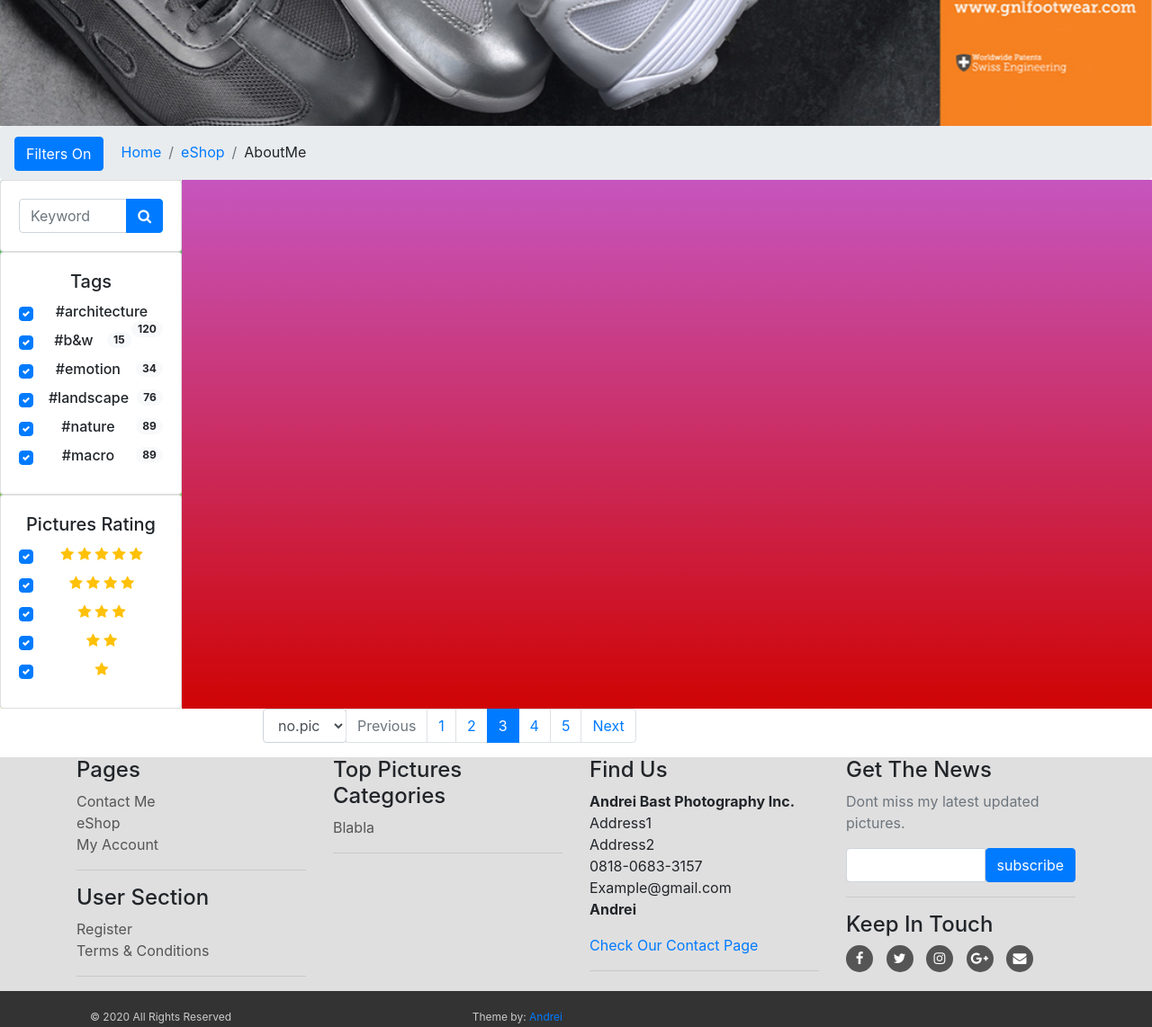
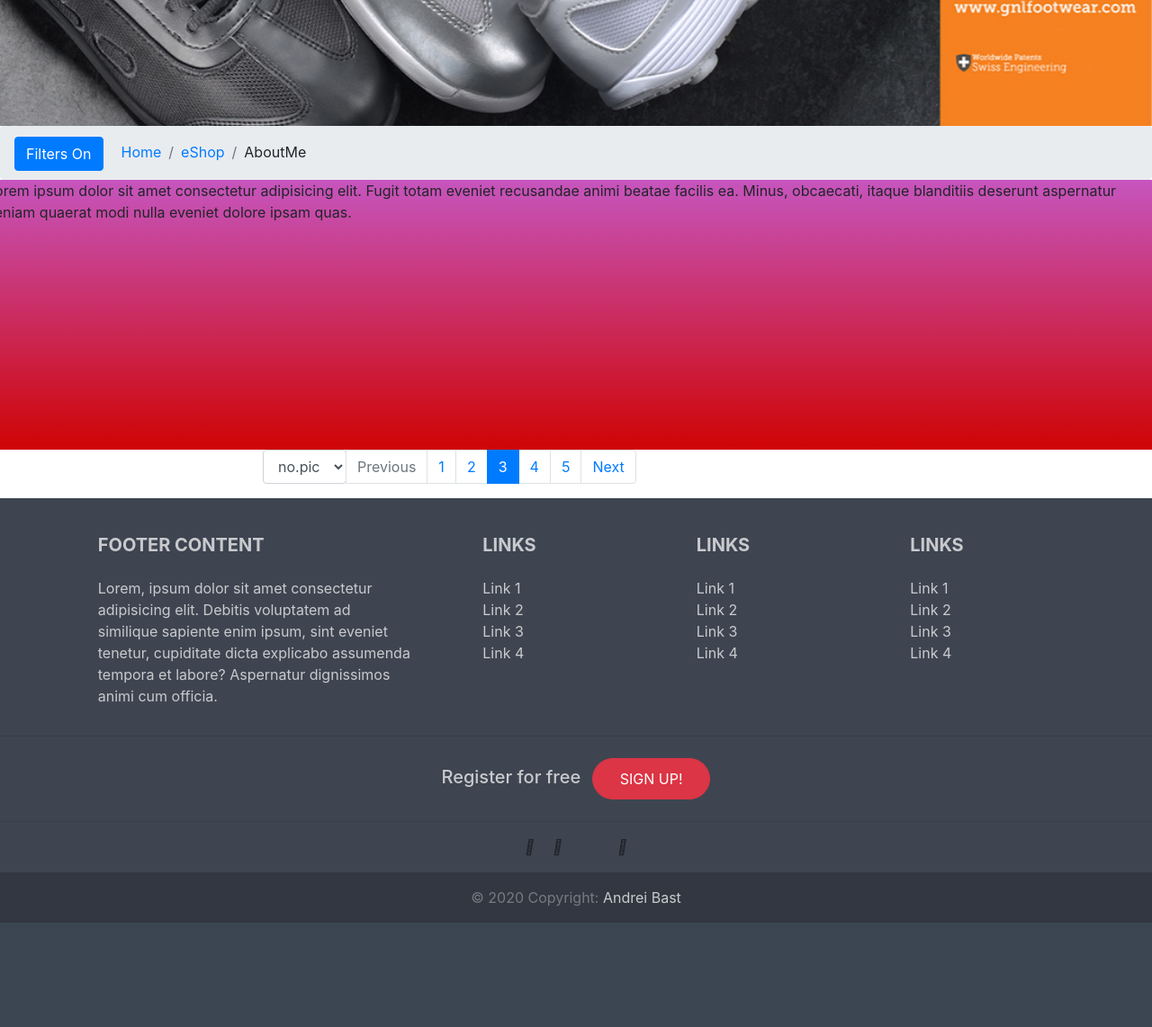
Before and after one commit to andreibast/andreibast.photography, a PHP site: page / in a window 1280 px wide. Shown: the part 644-1786 px from the top of the page at 90% size. After the commit the page ends 1670 px from the top, so only its background shows below. Run offline with PHP 8.4, Linux system fonts and the light colour scheme.

Commit message:
layoutThirdTrial

```diff
--- a/css/style.css
+++ b/css/style.css
@@ -4,6 +4,8 @@
 body{
     margin: auto 0;
     font-family: Arial;
+
+    /* background-color: #f8f9fa; */
 }
 
 /*************************************************************************************************************************
@@ -195,6 +197,7 @@
 #footer .social a:hover{
     color: #dedede;
     background: #777777;
+
 }
 
 
@@ -204,7 +207,7 @@
 #copyright{
     background: #333333;
     color: #cccccc;
-    padding: 20px 0;
+    padding: 0 20px;
     font-size: 12px;
 }
 
--- a/index.php
+++ b/index.php
@@ -23,11 +23,15 @@
     <div>
         <?php include("modules/topbar.php"); ?>
         <?php include("modules/carousel.php"); ?>
-        <?php include("modules/center.php"); ?>
+        <?php include("modules/center.php");  ?>
+
+    </div>
+    <div> <!--the separate div will keep the footer and its properties separate-->
+        <?php include("modules/footer.php"); ?>
+    </div>
 
 
-        <?php include("modules/footer.php"); ?>
-    </div>
+
 
     <script src="https://code.jquery.com/jquery-3.5.1.slim.min.js" integrity="sha384-DfXdz2htPH0lsSSs5nCTpuj/zy4C+OGpamoFVy38MVBnE+IbbVYUew+OrCXaRkfj" crossorigin="anonymous"></script>
     <script src="https://cdn.jsdelivr.net/npm/popper.js@1.16.0/dist/umd/popper.min.js" integrity="sha384-Q6E9RHvbIyZFJoft+2mJbHaEWldlvI9IOYy5n3zV9zzTtmI3UksdQRVvoxMfooAo" crossorigin="anonymous"></script>
--- a/modules/center.php
+++ b/modules/center.php
@@ -2,23 +2,20 @@
 <?php include("modules/navbar.php");?>
 
 
-<div class="">
+    <div class=" red container-main-center2">
+            <p>Lorem ipsum dolor sit amet consectetur adipisicing elit. Fugit totam eveniet recusandae animi beatae facilis ea. Minus, obcaecati, itaque blanditiis deserunt aspernatur veniam quaerat modi nulla eveniet dolore ipsam quas.</p>
+
+
+
+
+    </div>
 
     <!--------------------
     1.SIDEBAR SECTION
     ---------------------->
-    <div class="container-main-center">
-        <?php include("modules/sidebar.php"); ?>
-    </div>
+    <!-- <div class="container-main-center">
 
-
-    <!--------------------
-    2.IMAGES SECTION
-    ---------------------->
-    <div class=" red container-main-center2">
-            <!-- include("modules/pictures.php");  -->
-    </div>
-</div>
+    </div> -->
 
 
           <!--------------------
--- a/modules/footer.php
+++ b/modules/footer.php
@@ -1,119 +1,157 @@
-<div id="footer"><!-- #footer Begin -->
-    <div class="container"><!-- container Begin -->
-        <div class="row"><!-- row Begin -->
-            <div class="col-sm-6 col-md-3"><!-- col-sm-6 col-md-3 Begin -->
 
-               <h4>Pages</h4>
+<!-- Footer -->
+<footer class="page-footer font-small stylish-color-dark pt-4" style="background-color: #3e4551;" >
 
-                <ul><!-- ul Begin -->
-                    <li><a href="contact.php">Contact Me</a></li>
-                    <li><a href="shop.php">eShop</a></li>
-                    <li><a href="customer/my_account.php">My Account</a></li>
-                </ul><!-- ul Finish -->
+  <!-- Footer Links -->
+  <div class="container text-center text-md-left" style="background-color: #3e4551;">
 
-                <hr>
+    <!-- Grid row -->
+    <div class="row">
 
-                <h4>User Section</h4>
+      <!-- Grid column -->
+      <div class="col-md-4 mx-auto">
 
-                <ul><!-- ul Begin -->
+        <!-- Content -->
+        <h5 class="font-weight-bold text-uppercase mt-3 mb-4" style="color: #c9cacd;">Footer Content</h5>
+        <p style="color: #c9cacd;">Lorem, ipsum dolor sit amet consectetur adipisicing elit. Debitis voluptatem ad similique sapiente enim ipsum, sint eveniet tenetur, cupiditate dicta explicabo assumenda tempora et labore? Aspernatur dignissimos animi cum officia.</p>
 
+      </div>
+      <!-- Grid column -->
 
-                    <li><a href="customer_register.php">Register</a></li>
-                    <li><a href="terms.php">Terms & Conditions</a></li>
-                </ul><!-- ul Finish -->
+      <hr class="clearfix w-100 d-md-none">
 
-                <hr class="hidden-md hidden-lg hidden-sm">
+      <!-- Grid column -->
+      <div class="col-md-2 mx-auto">
 
-            </div><!-- col-sm-6 col-md-3 Finish -->
+        <!-- Links -->
+        <h5 class="font-weight-bold text-uppercase mt-3 mb-4" style="color: #c9cacd;">Links</h5>
 
-            <div class="com-sm-6 col-md-3"><!-- col-sm-6 col-md-3 Begin -->
+        <ul class="list-unstyled">
+          <li>
+            <a href="#!"style="color: #c9cacd;">Link 1</a>
+          </li>
+          <li>
+            <a href="#!" style="color: #c9cacd;">Link 2</a>
+          </li>
+          <li>
+            <a href="#!" style="color: #c9cacd;">Link 3</a>
+          </li>
+          <li>
+            <a href="#!" style="color: #c9cacd;">Link 4</a>
+          </li>
+        </ul>
 
-                <h4>Top Pictures Categories</h4>
+      </div>
+      <!-- Grid column -->
 
-                <ul><!-- ul Begin -->
-                    <a href="">Blabla</a>
+      <hr class="clearfix w-100 d-md-none">
 
+      <!-- Grid column -->
+      <div class="col-md-2 mx-auto">
 
-                </ul><!-- ul Finish -->
+        <!-- Links -->
+        <h5 class="font-weight-bold text-uppercase mt-3 mb-4" style="color: #c9cacd;">Links</h5>
 
-                <hr class="hidden-md hidden-lg">
+        <ul class="list-unstyled">
+          <li>
+            <a href="#!" style="color: #c9cacd;">Link 1</a>
+          </li>
+          <li>
+            <a href="#!" style="color: #c9cacd;">Link 2</a>
+          </li>
+          <li>
+            <a href="#!" style="color: #c9cacd;">Link 3</a>
+          </li>
+          <li>
+            <a href="#!" style="color: #c9cacd;">Link 4</a>
+          </li>
+        </ul>
 
-            </div><!-- col-sm-6 col-md-3 Finish -->
+      </div>
+      <!-- Grid column -->
 
-            <div class="col-sm-6 col-md-3"><!-- col-sm-6 col-md-3 Begin -->
+      <hr class="clearfix w-100 d-md-none">
 
-                <h4>Find Us</h4>
+      <!-- Grid column -->
+      <div class="col-md-2 mx-auto">
 
-                <p><!-- p Start -->
+        <!-- Links -->
+        <h5 class="font-weight-bold text-uppercase mt-3 mb-4" style="color: #c9cacd;">Links</h5>
 
-                    <strong>Andrei Bast Photography Inc.</strong>
-                    <br/>Address1
-                    <br/>Address2
-                    <br/>0818-0683-3157
-                    <br/>Example@gmail.com
-                    <br/><strong>Andrei</strong>
+        <ul class="list-unstyled">
+          <li>
+            <a href="#!" style="color: #c9cacd;">Link 1</a>
+          </li>
+          <li>
+            <a href="#!" style="color: #c9cacd;">Link 2</a>
+          </li>
+          <li>
+            <a href="#!" style="color: #c9cacd;">Link 3</a>
+          </li>
+          <li>
+            <a href="#!" style="color: #c9cacd;">Link 4</a>
+          </li>
+        </ul>
 
-                </p><!-- p Finish -->
+      </div>
+      <!-- Grid column -->
 
-                <a href="contact.php">Check Our Contact Page</a>
+    </div>
+    <!-- Grid row -->
 
-                <hr class="hidden-md hidden-lg">
+  </div>
+  <!-- Footer Links -->
 
-            </div><!-- col-sm-6 col-md-3 Finish -->
+  <hr>
 
-            <div class="col-sm-6 col-md-3">
+  <!-- Call to action -->
+  <ul class="list-unstyled list-inline text-center py-2" style="background-color: #3e4551;">
+    <li class="list-inline-item">
+      <h5 class="mb-1" style="color: #c9cacd;">Register for free</h5>
+    </li>
+    <li class="list-inline-item">
+      <a href="#!" class="btn btn-danger btn-rounded" style="padding: 10px 30px; border-radius: 30px;">SIGN UP!</a>
+    </li>
+  </ul>
+  <!-- Call to action -->
 
-                <h4>Get The News</h4>
+  <hr>
 
-                <p class="text-muted">
-                    Dont miss my latest updated pictures.
-                </p>
+  <!-- Social buttons -->
+  <ul class="list-unstyled list-inline text-center" style="background-color: #3e4551;">
+    <li class="list-inline-item">
+      <a class="btn-floating btn-fb mx-1">
+        <i class="fab fa-facebook-f"> </i>
+      </a>
+    </li>
+    <li class="list-inline-item">
+      <a class="btn-floating btn-tw mx-1">
+        <i class="fab fa-twitter"> </i>
+      </a>
+    </li>
+    <li class="list-inline-item">
+      <a class="btn-floating btn-gplus mx-1">
+        <i class="fab fa-google-plus-g"> </i>
+      </a>
+    </li>
+    <li class="list-inline-item">
+      <a class="btn-floating btn-li mx-1">
+        <i class="fab fa-linkedin-in"> </i>
+      </a>
+    </li>
+    <li class="list-inline-item">
+      <a class="btn-floating btn-dribbble mx-1">
+        <i class="fab fa-dribbble"> </i>
+      </a>
+    </li>
+  </ul>
+  <!-- Social buttons -->
 
-                <form action="https://feedburner.google.com/fb/a/mailverify" method="post" target="popupwindow" onsubmit="window.open('https://feedburner.google.com/fb/a/mailverify?uri=M-devMedia', 'popupwindow', 'scrollbars=yes,width=550,height=520');return true" method="post"><!-- form begin -->
-                    <div class="input-group"><!-- input-group begin -->
+  <!-- Copyright -->
+  <div class="footer-copyright text-center py-3"  style="background-color: #323741; color:  #777a81;"> © 2020 Copyright:
+    <a href="#" style="color: #c9cacd;"> Andrei Bast</a>
+  </div>
+  <!-- Copyright -->
 
-                        <input type="text" class="form-control" name="email">
-
-                        <input type="hidden" value="M-devMedia" name="uri"/><input type="hidden" name="loc" value="en_US"/>
-
-                        <span class="input-group-btn"><!-- input-group-btn begin -->
-
-                            <input type="submit" value="subscribe" class="btn btn-primary">
-
-                        </span><!-- input-group-btn Finish -->
-
-                    </div><!-- input-group Finish -->
-                </form><!-- form Finish -->
-
-                <hr>
-
-                <h4>Keep In Touch</h4>
-
-                <p class="social">
-                    <a href="#" class="fa fa-facebook"></a>
-                    <a href="#" class="fa fa-twitter"></a>
-                    <a href="#" class="fa fa-instagram"></a>
-                    <a href="#" class="fa fa-google-plus"></a>
-                    <a href="#" class="fa fa-envelope"></a>
-                </p>
-
-            </div>
-        </div><!-- row Finish -->
-    </div><!-- container Finish -->
-</div><!-- #footer Finish -->
-
-
-<div id="copyright"><!-- #copyright Begin -->
-    <div class="container"><!-- container Begin -->
-        <div class="col-md-6"><!-- col-md-6 Begin -->
-
-            <p class="pull-left">&copy; 2020 All Rights Reserved</p>
-
-        </div><!-- col-md-6 Finish -->
-        <div class="col-md-6"><!-- col-md-6 Begin -->
-
-            <p class="pull-right">Theme by: <a href="#">Andrei</a></p>
-
-        </div><!-- col-md-6 Finish -->
-    </div><!-- container Finish -->
-</div><!-- #copyright Finish -->
+</footer>
+<!-- Footer -->
--- a/modules/navbar.php
+++ b/modules/navbar.php
@@ -24,11 +24,13 @@
 
 <!--i would like the filters to be here-->
 <div class="row">
-  <div class="col">
+
     <div class="collapse" id="multiCollapseExample1">
-      <div class="card card-body">
-        Anim pariatur cliche reprehenderit, enim eiusmod high life accusamus terry richardson ad squid. Nihil anim keffiyeh helvetica, craft beer labore wes anderson cred nesciunt sapiente ea proident.
-      </div>
+
+
+      <?php include("modules/sidebar.php"); ?>
     </div>
-  </div>
+
+
+
 </div>
```
Also changed, not shown: modules/pictures.php (+161 -15 lines). Lines whose indentation alone changed are shown as unchanged.
